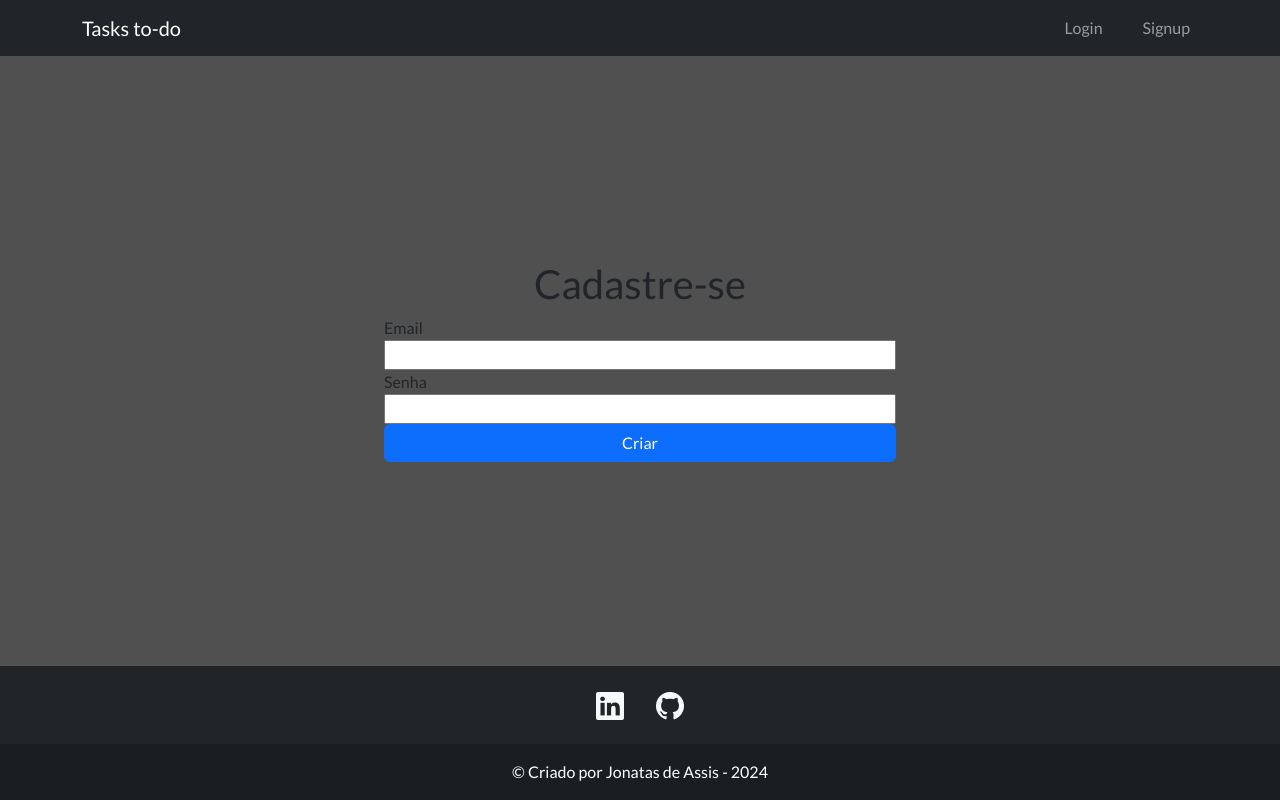
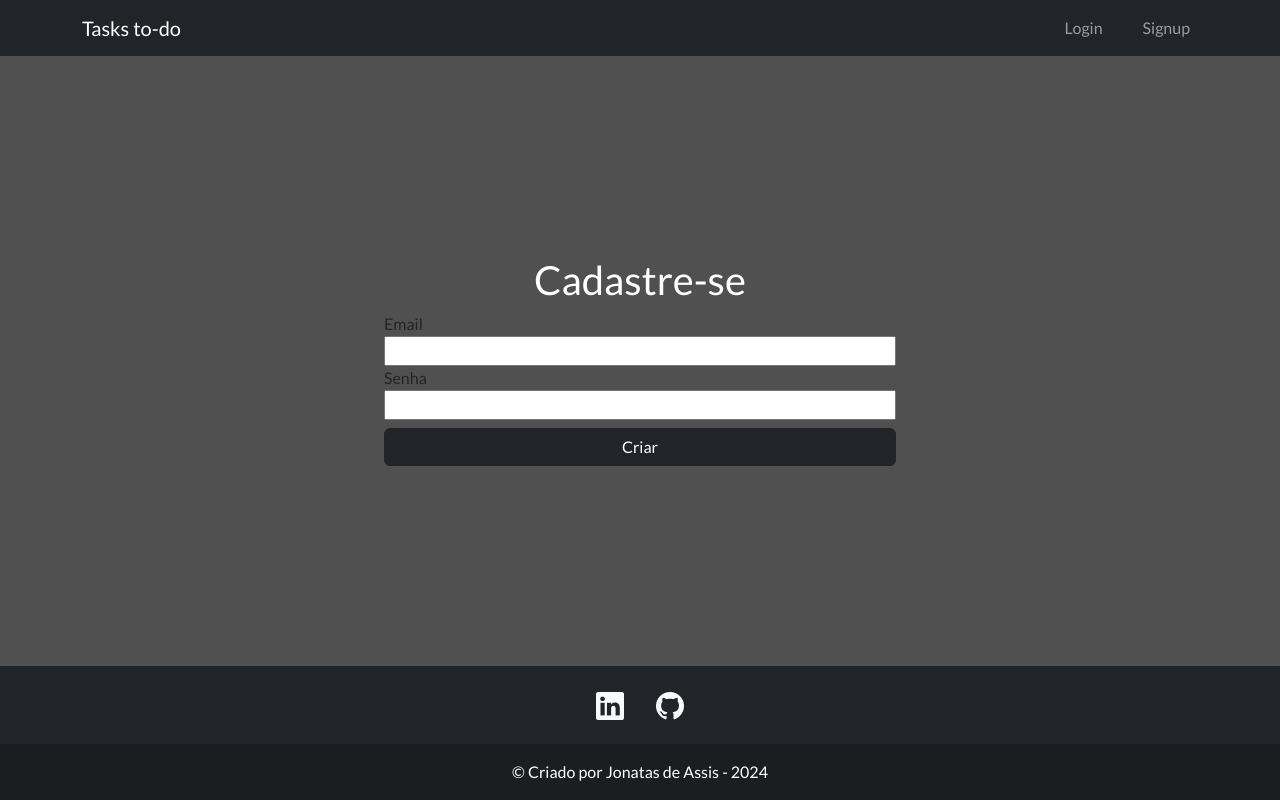
Before and after one commit to 1footguy/task-manager, a React (Vite) app: page /signup in a window 1280 px wide. Built offline with nearby package versions, Linux system fonts and the light colour scheme; no server answers.

Commit message:
alteração cor botao

```diff
--- a/src/pages/Login.jsx
+++ b/src/pages/Login.jsx
@@ -58,7 +58,7 @@ export default function Login() {
                             minLength: 6
                         })}/>
 
-                    <Button style={{width:'200px', alignSelf: 'center', marginTop: '10px'}} type="submit" variant="outline-dark">Entrar</Button>
+                    <Button style={{width:'200px', alignSelf: 'center', marginTop: '10px'}} type="submit" variant="outline-light">Entrar</Button>
                     <Button style={{width:'200px', alignSelf: 'center', marginTop: '10px'}} type="button" variant="dark" onClick={entrarGoogle}>Entrar com Google</Button>
                 </form>
                 </main>
--- a/src/pages/Signup.jsx
+++ b/src/pages/Signup.jsx
@@ -28,7 +28,7 @@ export default function Signup() {
       <main
         style={{ flexGrow: 1, justifyItems: "center", alignContent: "center" }}
       >
-        <h1>Cadastre-se</h1>
+        <h1 className="text-white">Cadastre-se</h1>
         <form
           onSubmit={handleSubmit(newUser)}
           style={{ display: "flex", flexDirection: "column", width: "40%" }}
@@ -45,7 +45,7 @@ export default function Signup() {
           <label htmlFor="password">Senha </label>
           <input type="password" id="password" {...register("password")} />
 
-          <Button type="submit">Criar</Button>
+          <Button type="submit" variant="dark" className="mt-2">Criar</Button>
         </form>
       </main>
       <Footer />
```
